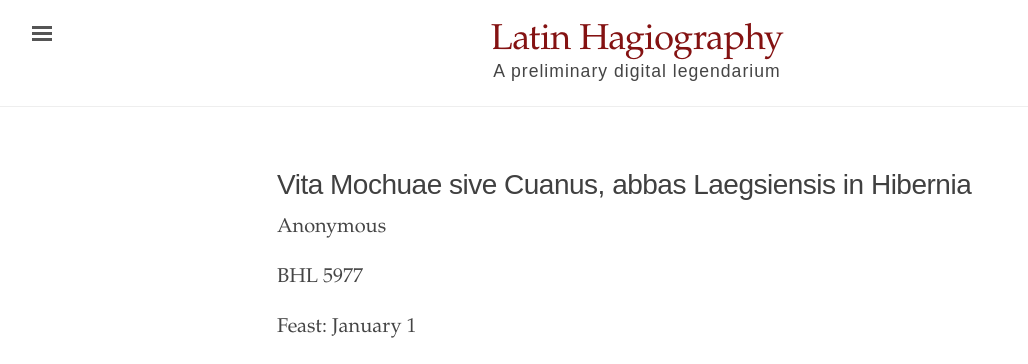
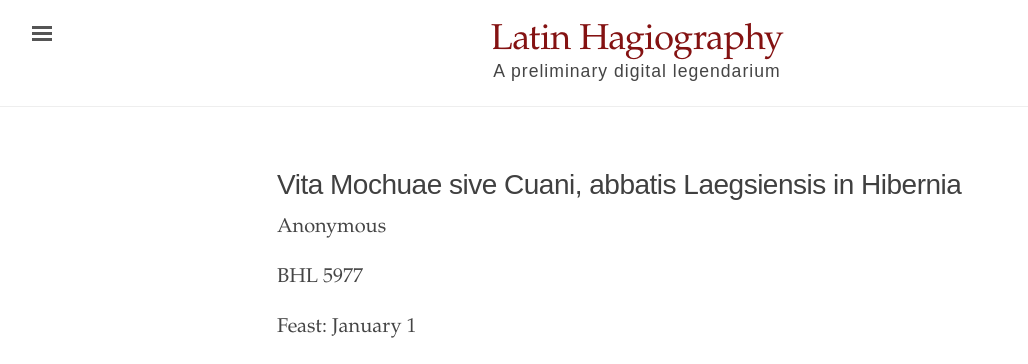
Before and after one commit to cjkoepke1/latin-hagiography, a Jekyll site: the page built from _texts/vita-mochuae.md, in a window 1280 px wide and 900 px high. Shown: the top 364 px of the window, without its empty margins (3-1031 px from the left). Built offline with Jekyll 4.4.1, drawn with Linux system fonts in a browser that asks for light colours.

Commit message:
Update vita-mochuae.md

```diff
--- a/_texts/vita-mochuae.md
+++ b/_texts/vita-mochuae.md
@@ -1,6 +1,6 @@
 ---
 layout: narrative
-title: Vita Mochuae sive Cuanus, abbas Laegsiensis in Hibernia
+title: Vita Mochuae sive Cuani, abbatis Laegsiensis in Hibernia
 bhl: 5977
 author: Anonymous
 feast: January 1
```
